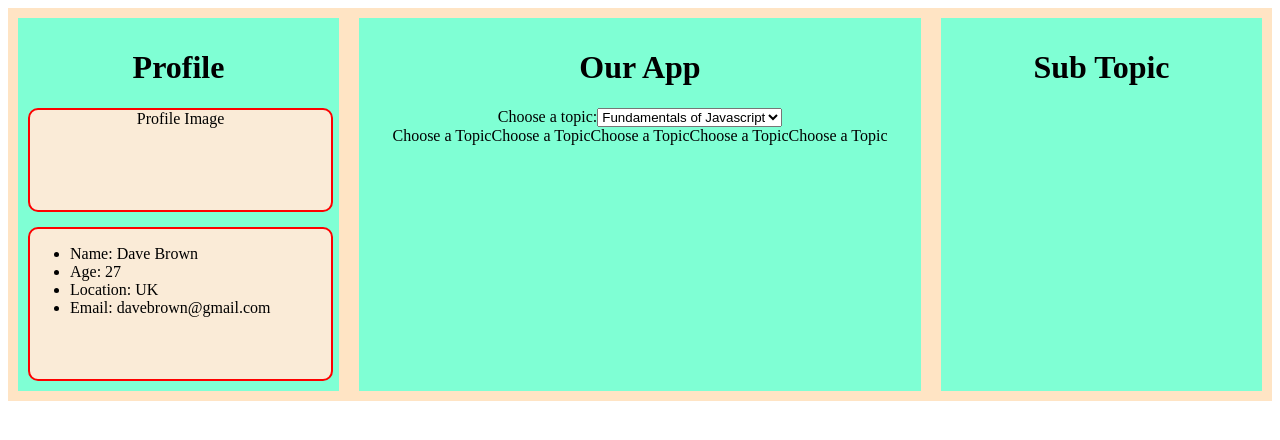
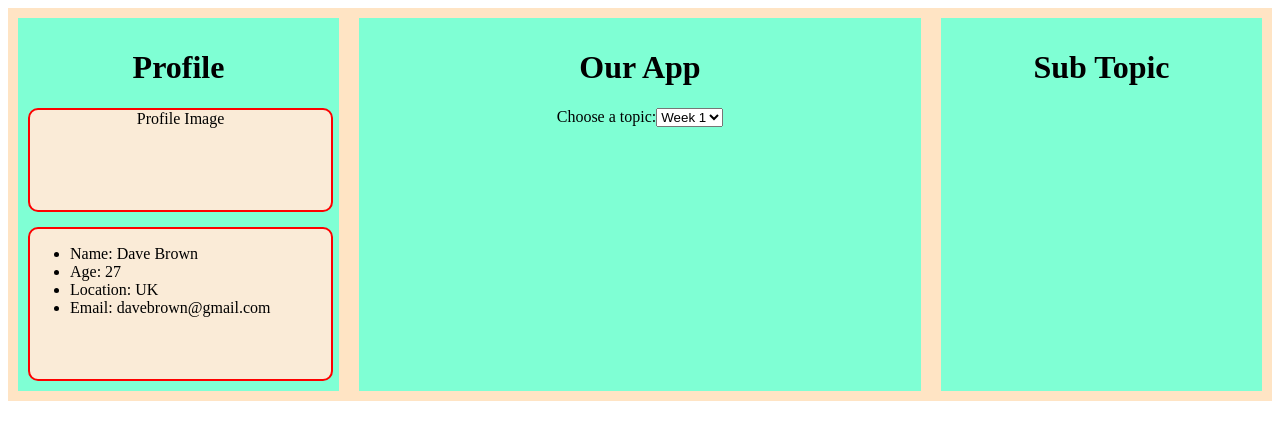
Before and after one commit to SchoolOfCode/w9_frontend-project-bc12room27, a React (Create React App) app: page / in a window 1280 px wide. Shown: the top 440 px of the page. Built offline with nearby package versions, Linux system fonts and the light colour scheme.

Commit message:
search dropdown now displaying by day and week for topics and subtopics

```diff
--- a/src/Main/App.js
+++ b/src/Main/App.js
@@ -16,10 +16,11 @@ const dummyData = [
     summary: "this is a summary",
     resources: ["resource 1", "resource 2"],
     notes: "",
+    isChecked: false,
   },
   {
-    id: 2,
-    title: "Variables",
+    id: 1,
+    title: "Arrays",
     week: 1,
     day: 1,
     topicTitle: "Fundamentals of Javascript",
@@ -27,51 +28,80 @@ const dummyData = [
     summary: "this is a summary",
     resources: ["resource 1", "resource 2"],
     notes: "",
+    isChecked: false,
+  },
+  {
+    id: 1,
+    title: "Arrays",
+    week: 1,
+    day: 1,
+    topicTitle: "Fundamentals of Javascript",
+    complete: false,
+    summary: "this is a summary",
+    resources: ["resource 1", "resource 2"],
+    notes: "",
+    isChecked: false,
+  },
+  {
+    id: 2,
+    title: "Variables",
+    week: 1,
+    day: 2,
+    topicTitle: "Fundamentals of Javascript",
+    complete: false,
+    summary: "this is a summary",
+    resources: ["resource 1", "resource 2"],
+    notes: "",
+    isChecked: false,
   },
   {
     id: 3,
     title: "Components",
-    week: 6,
+    week: 1,
     day: 3,
     topicTitle: "React",
     complete: false,
     summary: "this is a summary",
     resources: ["resource 1", "resource 2"],
     notes: "",
+    isChecked: false,
   },
   {
     id: 4,
     title: "Hooks",
-    week: 6,
+    week: 2,
     day: 3,
     topicTitle: "React",
     complete: false,
     summary: "this is a summary",
     resources: ["resource 1", "resource 2"],
     notes: "",
+    isChecked: false,
   },
   {
-  id: 5,
-  title: "Props",
-  week: 6,
-  day: 3,
-  topicTitle: "React",
-  complete: false,
-  summary: "this is a summary",
-  resources: ["resource 1", "resource 2"],
-  notes: "",
-},
-{
-  id: 6,
-  title: "Functions",
-  week: 1,
-  day: 1,
-  topicTitle: "Fundamentals of Javascript",
-  complete: false,
-  summary: "this is a summary",
-  resources: ["resource 1", "resource 2"],
-  notes: "",
-},
+    id: 5,
+    title: "Props",
+    week: 2,
+    day: 2,
+    topicTitle: "React",
+    complete: false,
+    summary: "this is a summary",
+    resources: ["resource 1", "resource 2"],
+    notes: "",
+    isChecked: false,
+  },
+  {
+    id: 6,
+    title: "Functions",
+    week: 2,
+    day: 1,
+    topicTitle: "Fundamentals of Javascript",
+    complete: false,
+    summary: "this is a summary",
+    resources: ["resource 1", "resource 2"],
+    notes: "",
+    isChecked: false,
+  },
 ];
 
 function App() {
@@ -84,10 +114,14 @@ function App() {
     notes: "",
   });
 
-  const [isChecked, setIsChecked] = useState(dummyData[0].complete);
 
-  const handleOnChange = () => {
-    setIsChecked(!isChecked);
+
+  // const [isChecked, setIsChecked] = useState(dummyData[0].complete);
+
+  const handleOnChange = (data) => {
+    // setIsChecked(!isChecked);
+    data.complete = !data.complete;
+    console.log("data: ", data);
   };
 
   /*const response = fetch("http://localhost:3000", {
@@ -98,11 +132,14 @@ function App() {
 
   function resultsFilter() {
     let resultsarr = [];
-    let results = dummyData.map((data) => {
-      if (data.topicTitle === userSearch) {
+    let week = userSearch.split(" ");
+    dummyData.map((data) => {
+      if (data.week === Number(week[1])) {
         resultsarr.push(data);
       }
     });
+    resultsarr.sort((a, b) => a.day - b.day);
+    console.log(resultsarr);
     setTopicsBySearch(resultsarr);
   }
 
@@ -116,15 +153,15 @@ function App() {
   }
 
   function subTopicClick(topic) {
+    let top = {
+      title: topic.title,
+      resources: topic.resources,
+      summary: topic.summary,
+      notes: topic.notes,
+    };
 
-    let top = {    title: topic.title,
-    resources: topic.resources,
-    summary: topic.summary,
-    notes: topic.notes}
-
-    setSelectedTopic(top)
+    setSelectedTopic(top);
   }
-
 
   return (
     <div className="App">
@@ -137,20 +174,22 @@ function App() {
         {/* // headers  */}
         <h1>Our App</h1>
         {/* // SELECTION COMPONENT */}
-        <DropDown handleChange={handleChange}  />
-         {/* RESULTS OUTPUT */}
-        <TopicResults topics={topicsBySearch} toggleFunction={handleOnChange} handleClick={subTopicClick} />
-        <TopicResults topics={topicsBySearch} toggleFunction={handleOnChange} handleClick={subTopicClick} />
-        <TopicResults topics={topicsBySearch} toggleFunction={handleOnChange} handleClick={subTopicClick} />
-        <TopicResults topics={topicsBySearch} toggleFunction={handleOnChange} handleClick={subTopicClick} />
-        <TopicResults topics={topicsBySearch} toggleFunction={handleOnChange} handleClick={subTopicClick} />
+        <DropDown handleChange={handleChange} />
+        {/* RESULTS OUTPUT */}
+        {/* {topicsBySearch.map((topic) => {
+        return{" "} */}
+
+        <TopicResults
+          topics={topicsBySearch}
+          toggleFunction={handleOnChange}
+          handleClick={subTopicClick}
+        />
+        {/* // })} */}
       </div>
 
       <div className="display">
         <Display selectedTopic={selectedTopic} />
       </div>
-
-
     </div>
   );
 }
--- a/src/Main/DropDown/DropDown.js
+++ b/src/Main/DropDown/DropDown.js
@@ -11,12 +11,11 @@ function DropDown(props) {
     <div className="DropDown">
           <label htmlFor="topics">Choose a topic:</label>
           <select name="topics" onChange={handleChange}>
-            <option value="Fundamentals of Javascript">
-              Fundamentals of Javascript
-            </option>
-            <option value="React">React</option>
-            <option value="Node">Node</option>
-            <option value="SQL">SQL</option>
+
+            <option value="Week 1">Week 1</option>
+            <option value="Week 2">Week 2</option>
+            <option value="Week 3">Week 3</option>
+            <option value="Week 4">Week 4</option>
           </select>
         </div>
   );
--- a/src/Main/TopicResults/TopicResults.js
+++ b/src/Main/TopicResults/TopicResults.js
@@ -1,36 +1,111 @@
-import '../App.css'
-
+import "../App.css";
 
 function TopicResults(props) {
+  const { topics, handleClick, toggleFunction } = props;
 
-    const {topics, handleClick, toggleFunction } = props;
+  function groupBy(arr, property) {
+    return arr.reduce(function (memo, x) {
+      if (!memo[x[property]]) {
+        memo[x[property]] = [];
+      }
+      memo[x[property]].push(x);
+      return memo;
+    }, {});
+  }
+
+  let arr = groupBy(topics, "day");
+  arr = Object.values(arr);
 
   return (
-      <>
-    {topics.length > 0 ? (
+    <>
+      {arr.map((a) => {
+        console.log(a);
+        return (
+          <div className="topic">
+            <div className="left-column">
+              <div>{a[0].topicTitle}</div>
+              <div>
+                Week: {a[0].week}, Day: {a[0].day}{" "}
+              </div>
+              <p className="percentage-text"> x% Complete</p>
+            </div>
+            {a.map((b, index) => {
+              return (
+                <div
+                  className="single-topic"
+                  key={index}
+                  onClick={() => handleClick(b)}
+                >
+                  <p className="sub-title-text">{b.title}</p>
+                  {b.complete ? (
+                    <input
+                      type="checkbox"
+                      value="Ticked"
+                      onChange={() => toggleFunction(b)}
+                      checked
+                      input
+                    />
+                  ) : (
+                    <input
+                      type="checkbox"
+                      value="Unticked"
+                      onChange={() => toggleFunction(b)}
+                      input
+                    />
+                  )}
+                </div>
+              );
+            })}
+          </div>
+        );
+      })}
+
+      {/* {topics.length > 0 ? (
         <div className="topic">
           <div className="left-column">
             <div>{topics[0].topicTitle}</div>
-            <div>Week: {topics[0].week}, Day: {topics[0].day} </div>
-            <p className='percentage-text'> x% Complete</p>
+            <div>
+              Week: {topics[0].week}, Day: {topics[0].day}{" "}
+            </div>
+            <p className="percentage-text"> x% Complete</p>
           </div>
           <div className="right-column">
-            {topics.map((topic ,index) => {
-              return (
-                <div className="single-topic" key={index} onClick={()=>handleClick(topic)}>
-                  <p className='sub-title-text'>{topic.title}</p>
-                  <input type="checkbox" value="Ticked" onChange={toggleFunction} input/>
-                </div>
-              );
+            {Object.entries(arr).map((topic, index) => {
+              return topic[1].map((t) => {
+                return (
+                  <div
+                    className="single-topic"
+                    key={index}
+                    onClick={() => handleClick(topic)}
+                  >
+                    <p className="sub-title-text">{t.title}</p>
+                    {t.complete ? (
+                      <input
+                        type="checkbox"
+                        value="Ticked"
+                        onChange={() => toggleFunction(t)}
+                        checked
+                        input
+                      />
+                    ) : (
+                      <input
+                        type="checkbox"
+                        value="Unticked"
+                        onChange={() => toggleFunction(t)}
+                        input
+                      />
+                    )}
+                  </div>
+                );
+              });
             })}
           </div>
         </div>
       ) : (
         <>Choose a Topic</>
-      )}
-      </>
+      )} */}
+    </>
   );
 }
 
-
-export default TopicResults
+export default TopicResults;
```
